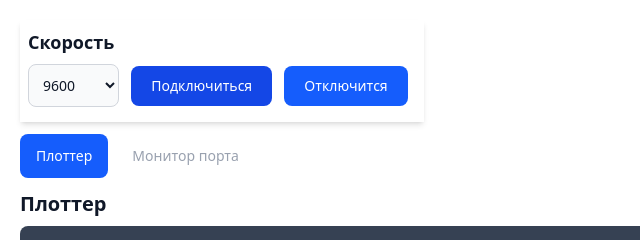
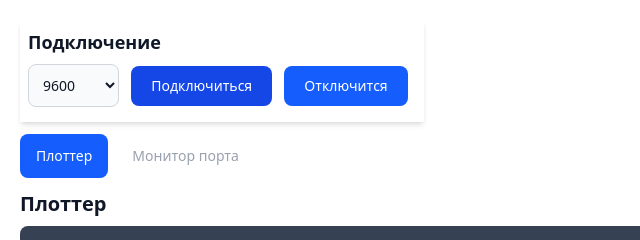
Before and after one commit to rand0mRU/webCOMPort, a plain HTML site: page index.html in a window 1280 px wide. Shown: the top 240 px of the page, 0-640 px from the left. Drawn offline with nearby package versions, Linux system fonts and the light colour scheme.

Commit message:
add auto-deploy to site, small updates

```diff
--- a/index.html
+++ b/index.html
@@ -11,7 +11,7 @@
 <body class="dark:bg-gray-800">
 	<div class="p-5 pb-0">
 		<div class="shadow-md border-gray-300 p-2 inline-block">
-			<label for="baudRate" class="block mb-2 text-lg font-bold text-gray-900 dark:text-white">Скорость</label>
+			<label for="baudRate" class="block mb-2 text-lg font-bold text-gray-900 dark:text-white">Подключение</label>
 			<select style="display: inline-block;" id="baudRate"
 				class="bg-gray-50 border border-gray-300 text-gray-900 text-sm rounded-lg focus:ring-blue-500 focus:border-blue-500 block p-2.5 dark:bg-gray-700 dark:border-gray-600 dark:placeholder-gray-400 dark:text-white dark:focus:ring-blue-500 dark:focus:border-blue-500">
 				<option>300</option>
```
Also changed, not shown: 2 other files.
